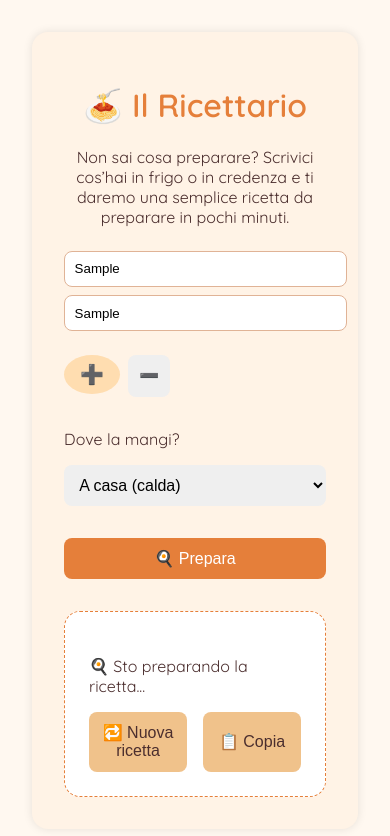
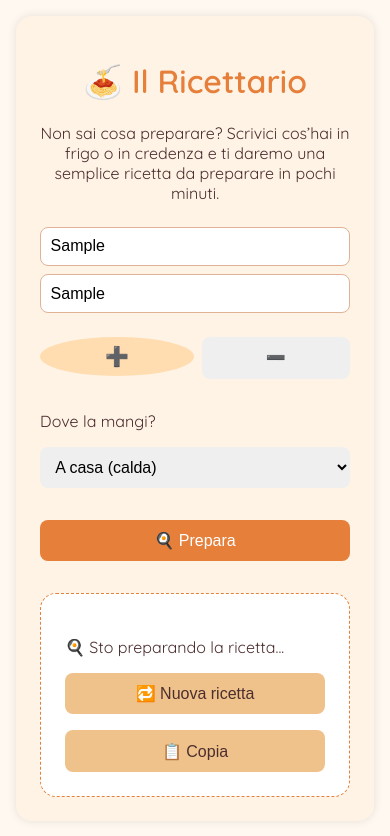
Before and after one commit to LeoBergonzoni/Ricettario, a website: page public/index.html in a window 390 px wide. Both pictures are taken after typing "Sample", "Sample" into the empty fields and a click on the button "🍳 Prepara". Drawn offline with Linux system fonts and the light colour scheme; no server answers.

Commit message:
💅 Aggiornato style.css con supporto responsive e fix zoom mobile

```diff
--- a/public/style.css
+++ b/public/style.css
@@ -38,6 +38,14 @@ body {
   margin-bottom: 0.5rem;
   border: 1px solid #e0b396;
   border-radius: 8px;
+  font-size: 16px; /* evita zoom su iOS */
+}
+
+select, button {
+  padding: 0.7rem;
+  border-radius: 8px;
+  border: none;
+  font-size: 16px; /* evita zoom su iOS */
 }
 
 #add-ingredient {
@@ -48,13 +56,6 @@ body {
   border-radius: 50%;
   font-size: 1.2rem;
   cursor: pointer;
-  }
-
-  select, button {
-    padding: 0.7rem;
-    border-radius: 8px;
-    border: none;
-    font-size: 1rem;
 }
 
 #generate-recipe {
@@ -70,6 +71,13 @@ body {
   padding: 1.5rem;
   border-radius: 1rem;
   border: 1px dashed #e57f3a;
+  animation: fadeIn 0.6s ease-in-out;
+}
+
+#recipe-output h2 {
+  color: #e57f3a;
+  font-size: 1.4rem;
+  margin-bottom: 1rem;
 }
 
 .actions {
@@ -83,6 +91,7 @@ body {
   color: #4b2e2e;
   cursor: pointer;
   flex: 1;
+  font-size: 16px;
 }
 
 .ingredient-buttons {
@@ -94,3 +103,37 @@ body {
 .hidden {
   display: none;
 }
+
+@keyframes fadeIn {
+  from { opacity: 0; transform: translateY(10px); }
+  to { opacity: 1; transform: translateY(0); }
+}
+
+/* 📱 Responsive per smartphone */
+@media (max-width: 480px) {
+  body {
+    padding: 1rem;
+  }
+
+  .container {
+    padding: 1.5rem;
+  }
+
+  input, select, button {
+    width: 100%;
+    box-sizing: border-box;
+  }
+
+  .ingredient-buttons {
+    flex-direction: row;
+    justify-content: space-between;
+  }
+
+  .actions {
+    flex-direction: column;
+  }
+
+  .actions button {
+    width: 100%;
+  }
+}
```
Lines whose indentation alone changed are shown as unchanged.
